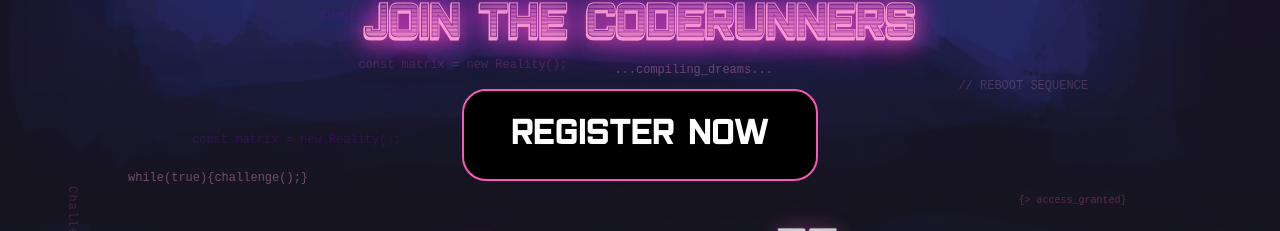
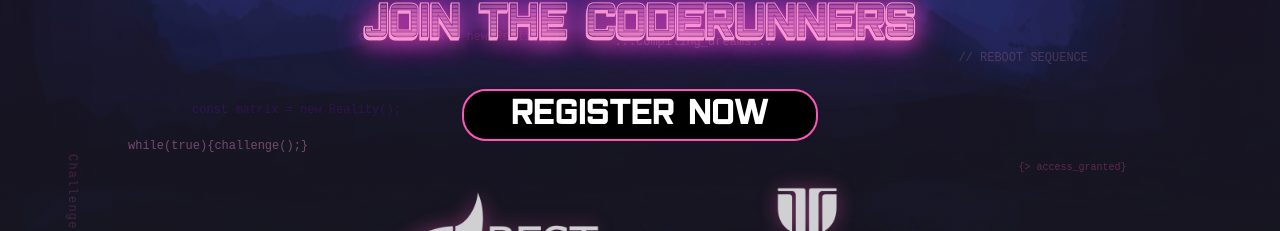
Before and after one commit to alexandrubucur-hub/coderun.final_2025, a Next.js app: page / in a window 1280 px wide. Shown: the part 677-908 px from the top of the page. Built offline with nearby package versions, Linux system fonts and the light colour scheme; what @designbycode/tailwindcss-text-glitch would draw is missing.

Commit message:
button flex

```diff
--- a/app/components/home/Hero.tsx
+++ b/app/components/home/Hero.tsx
@@ -162,7 +162,7 @@ const HeroSection: React.FC = () => {
                                         <div className="flex flex-col sm:flex-row gap-4 justify-center items-center pt-4 pb-2">
                                              <Link href="#">
                                                   <GradientSlideButton
-                                                       className="px-12 py-6 text-4xl rounded-3xl bg-black text-white border-2 border-coderun-accent text-glitch hover:scale-110 hover:shadow-lg hover:shadow-coderun-pink/30 active:scale-95"
+                                                       className="px-12 py-6 h-10 text-4xl rounded-3xl bg-black text-white border-2 border-coderun-accent text-glitch hover:scale-110 hover:shadow-lg hover:shadow-coderun-pink/30 active:scale-95"
                                                        colorFrom="#FA58B6"
                                                        colorTo="#7A0BC0"
                                                   >
--- a/components/ui/gradient-slide-button.tsx
+++ b/components/ui/gradient-slide-button.tsx
@@ -35,7 +35,9 @@ export function GradientSlideButton({
                )}
                {...props}
           >
-               <span className="relative z-10">{children}</span>
+               <span className="relative z-10 flex items-center">
+                    {children}
+               </span>
           </button>
      );
 }
```
